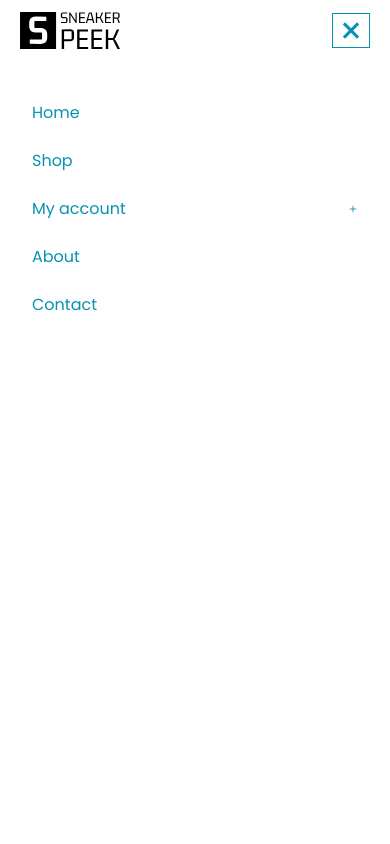
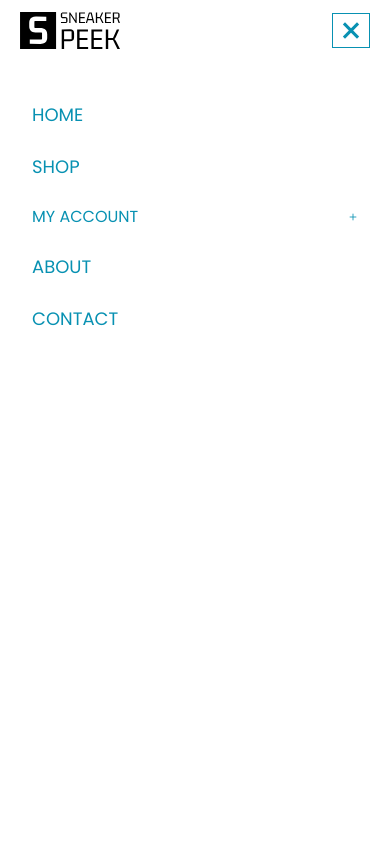
Before and after one commit to imarcowenzel/sneaker-peek-store, a Next.js app: page / in a window 390 px wide. Both pictures are taken after a click on the button "Toggle Menu". Shown: the top 844 px of the page. Built offline with nearby package versions, Linux system fonts and the light colour scheme.

Commit message:
Updating desktop e mobile menu

```diff
--- a/src/components/navbar/dropdown.tsx
+++ b/src/components/navbar/dropdown.tsx
@@ -26,7 +26,7 @@ const Dropdown: React.FC<DropdownProps> = ({
         <li key={i} className="w-full">
           <Link
             href={submenu.href}
-            className="h-full hover:text-gray-600"
+            className="h-full hover:text-gray-600 transition duration-500 ease-in-out"
           >
             {submenu.label}
           </Link>
--- a/src/components/navbar/menu-items.tsx
+++ b/src/components/navbar/menu-items.tsx
@@ -58,7 +58,7 @@ const MenuItems: React.FC<MenuItemsProps> = ({ items, depthLevel }) => {
       ref={liRef}
       onMouseEnter={onMouseEnter}
       onMouseLeave={onMouseLeave}
-      className="relative uppercase hover:text-gray-600"
+      className="relative uppercase hover:text-gray-600 transition duration-500 ease-in-out"
     >
 
       {items.subMenu ? (
--- a/src/components/navbar/mobile-dropdow.tsx
+++ b/src/components/navbar/mobile-dropdow.tsx
@@ -14,9 +14,9 @@ const MobileDropdown: React.FC<MobileDropdownProps> = ({
   showSubMenu,
 }) => {
   return (
-    <ul className={showSubMenu ? "flex flex-col gap-y-4 py-3 pl-10 bg-[#EFEFEF]" : "hidden"}>
+    <ul className={showSubMenu ? "flex flex-col gap-y-4 py-3 pl-10 bg-[#EFEFEF] uppercase" : "hidden"}>
       {subMenu.map((subMenuItem, i) => (
-        <li key={i} className="text-sm text-cyan-600 hover:text-gray-600">
+        <li key={i} className="text-sm text-cyan-600 hover:text-gray-600 transition duration-500 ease-in-out">
           <Link href={subMenuItem.href}>{subMenuItem.label}</Link>
         </li>
       ))}
--- a/src/components/navbar/mobile-menu-items.tsx
+++ b/src/components/navbar/mobile-menu-items.tsx
@@ -42,7 +42,7 @@ const MobileMenuItems: React.FC<MobileMenuItemsProps> = ({ item }) => {
             aria-haspopup="menu"
             aria-expanded={showSubMenu ? "true" : "false"}
             onClick={toggleSubMenu}
-            className="flex items-center justify-between px-8"
+            className="flex items-center justify-between px-8 uppercase"
           >
             {item.label}
             <span>
@@ -56,7 +56,7 @@ const MobileMenuItems: React.FC<MobileMenuItemsProps> = ({ item }) => {
       ) : (
         <li
           key={item.label}
-          className="flex items-center gap-x-3 text-cyan-600 hover:text-gray-600 px-8"
+          className="flex items-center gap-x-3 text-cyan-600 hover:text-gray-600 px-8 uppercase transition duration-500 ease-in-out text-lg"
         >
           <Link href={item.href}>{item.label}</Link>
         </li>
```
